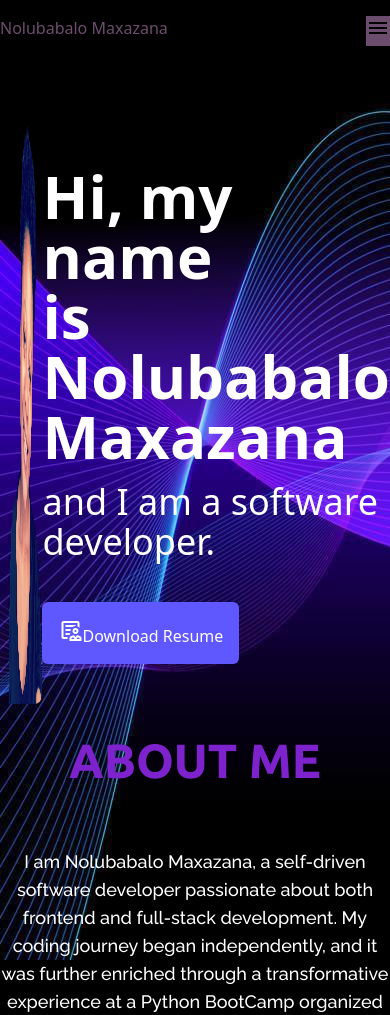
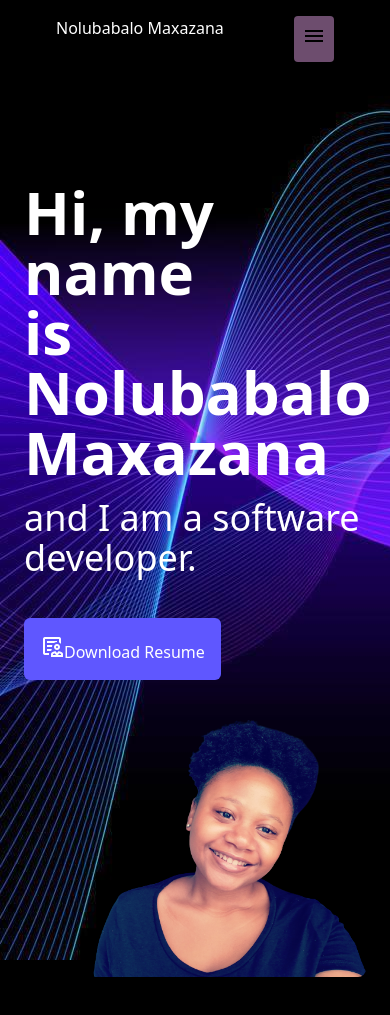
Before and after one commit to Nolu-M/nolu-portfolio, a React (Vite) app: page / in a window 390 px wide. Shown: the top 1015 px of the page. Built offline with nearby package versions, Linux system fonts and the light colour scheme.

Commit message:
chnaged media query for introduction secion.

```diff
--- a/src/App.jsx
+++ b/src/App.jsx
@@ -1,7 +1,4 @@
-import React from 'react'
 import Home from './pages/Home'
-
-
 
 
 
--- a/src/components/Header.jsx
+++ b/src/components/Header.jsx
@@ -7,26 +7,24 @@ const Header = () => {
         setShowMenu(!showMenu);
     };
 
-
-
     return (
         <section id='home'>
-            <div className='container mx-auto'>
+            <div className='container mx-auto pl-8 pr-8'>
                 <div className='flex justify-between pt-4 align-center'>
                     <a href="#home"
-                        className='text-[#6d4d6e]'>Nolubabalo Maxazana
+                        className='text-white'>Nolubabalo Maxazana
                     </a>
                     <button
                         type='button'
                         aria-controls="navbarNav"
                         onClick={toggleLinks}
-                        className='menu-button bg-[#6d4d6e]'
+                        className='menu-button bg-[#6d4d6e] align-middle p-2  rounded'
                     >
                         <span className="material-symbols-outlined">
                             menu
                         </span>
                     </button>
-                    <div className={`links text-[#6d4d6e] ${showMenu ? 'show-menu' : ''}`}>
+                    <div className={`links flex flex-row text-[#6d4d6e] ${showMenu ? 'show-menu' : ''}`}>
                         <a href='#about' className='mr-4'>About</a>
                         <a href='#projects' className='mr-4'>Projects</a>
                         <a href='#links'>Links</a>
--- a/src/components/Introduction.jsx
+++ b/src/components/Introduction.jsx
@@ -5,24 +5,30 @@ const Introduction = () => {
     return (
         <section className='mt-20'>
             <div className='container mx-auto'>
-                <div className='flex row col-lg-12 '>
-                    <div className='container col-lg-6'>
-                        <img className='h-full w-full rounded-lg ' src={MyImage} alt="picture of me" />
-                    </div>
-                    <div className='container col-lg-6'>
+                <div className='flex flex-col lg:flex-row'>
+                    {/* Text Container */}
+                    <div className='container lg:w-1/2'>
                         <div className='mt-10 inline-block'>
                             <h1 className='text-6xl text-white font-extrabold'>
-                                Hi, my name <br />is Nolubabalo Maxazana</h1>
+                                Hi, my name <br />is Nolubabalo Maxazana
+                            </h1>
                             <h2 className='text-4xl text-white font-medium mt-4'>and I am a software developer.</h2>
                         </div>
                         <div className='flex mb-10 mt-10'>
                             <a className='p-4 bg-[#5F57FF] text-[#fff] rounded-md' href={MyCV} target="_blank" rel="noopener noreferrer">
-                                <span className="material-symbols-outlined">clinical_notes</span>Download Resume</a>
+                                <span className="material-symbols-outlined">clinical_notes</span>Download Resume
+                            </a>
                         </div>
+                    </div>
+                    {/* Image Container */}
+                    <div className='container lg:w-1/2'>
+                        <img className='h-full w-full rounded-lg' src={MyImage} alt="picture of me" />
                     </div>
                 </div>
             </div>
         </section>
+
+
     )
 }
 
--- a/src/index.css
+++ b/src/index.css
@@ -6,19 +6,13 @@
 @tailwind utilities;
 
 
-.links {
-    display: flex;
-    flex-direction: row;
-}
-
 @media screen and (max-width: 1020px) {
     .links {
         display: none;
         flex-direction: column;
         position: absolute;
         top: 60px;
-        /* Adjust as needed based on your design */
-        left: 0;
+        left: 40px;
         box-shadow: #6d4d6e(0, 0, 0, 0.1);
         z-index: 1;
         color: #6d4d6e;
@@ -31,6 +25,27 @@
     .menu-button {
         display: block;
     }
+
+    .flex-col-reverse {
+        flex-direction: column-reverse;
+    }
+
+    .container {
+        width: 100%;
+    }
+
+    .container>div {
+        width: 100%;
+    }
+}
+
+.container {
+    max-width: 100%;
+}
+
+img {
+    max-width: 100%;
+    height: auto;
 }
 
 @media screen and (min-width: 1021px) {
@@ -43,9 +58,7 @@
     }
 }
 
-a:hover .text-white {
-    display: block;
-}
+
 
 
 .project {
--- a/src/pages/Home.jsx
+++ b/src/pages/Home.jsx
@@ -9,7 +9,7 @@ import About from '../components/About'
 const Home = () => {
     return (
         <div className='conainer mx-auto'>
-            <div className={`bg-background`} >
+            <div className={`bg-background pl-6 pr-6`} >
                 <Header />
                 <Introduction />
                 <About />
```
